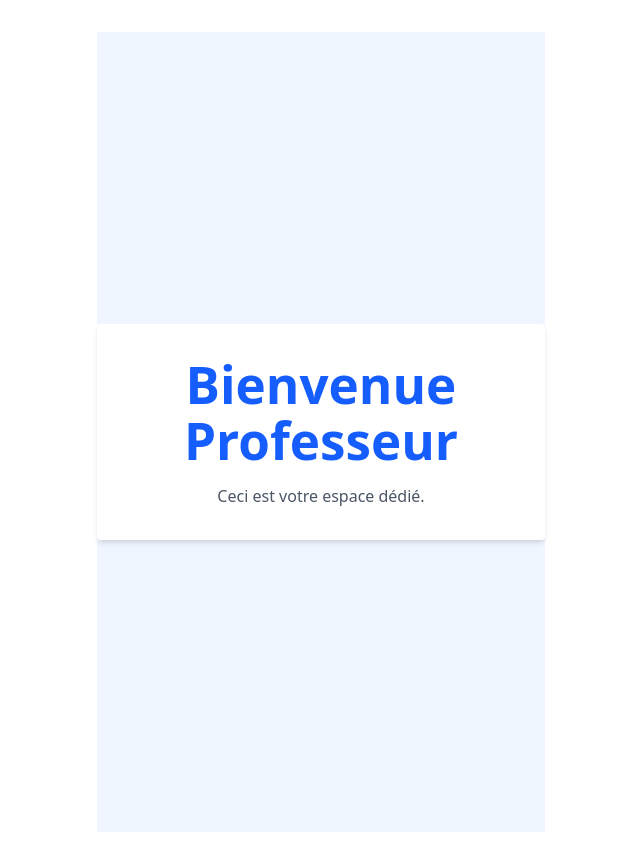
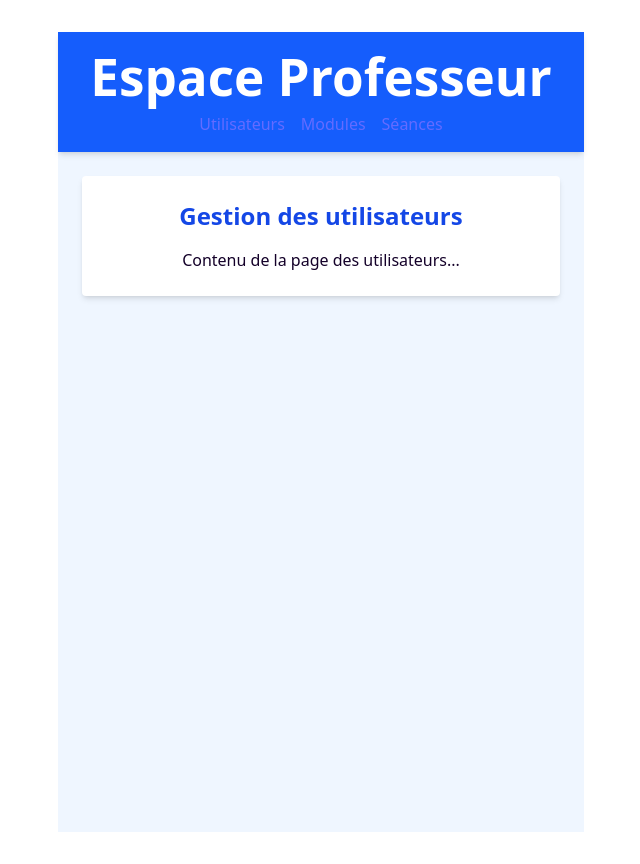
Before and after one commit to ismailtj/presensiaFront, a React (Vite) app: page /prof in a window 1280 px wide. Shown: the whole page, without its empty margins (319-959 px from the left). Built offline with nearby package versions, Linux system fonts and the light colour scheme; sample sign-in values are in the browser's storage.

Commit message:
module get data exemple working

```diff
--- a/src/App.jsx
+++ b/src/App.jsx
@@ -7,12 +7,15 @@ import Login from './components/Login';
 import PrivateRoute from './components/PrivateRoute';
 import ProfPage from './pages/ProfPage';
 import EtudiantPage from './pages/EtudiantPage';
+import UserPage from './pages/prof/UserPage';
+import SeancesPage from './pages/prof/SeancesPage';
+import ModulePage from './pages/prof/ModulePage';
+import GroupesPAges from './pages/prof/GroupesPAges';
 
 
 
 
 function App() {
-  const [count, setCount] = useState(0)
 
   return (
     <>
@@ -21,7 +24,13 @@ function App() {
         <Route path="/login" element={<Login />} />
 
         <Route element={<PrivateRoute />}>
-          <Route path="/prof" element={<ProfPage />} />
+          <Route path="/prof" element={<ProfPage />} >
+            <Route index element={<UserPage /> } />
+            <Route path='users' element={<UserPage />} />
+            <Route path='seances' element={<SeancesPage />} />
+            <Route path='modules' element={<ModulePage />} />
+            <Route path='groups' element={<GroupesPAges />} />
+          </Route>
           <Route path="/etudiant" element={<EtudiantPage />} />
         </Route>
 
--- a/src/hooks/useApi.js
+++ b/src/hooks/useApiGet.js
@@ -1,16 +1,25 @@
 import { useState, useEffect } from 'react';
 import axios from 'axios';
 
-const useApi = (endpoint, options = {}, autoLoad = true) => {
-  const [data, setData] = useState(null);
+const useApiGet = (endpoint, options = {}, autoLoad = true) => {
+  const [data, setData] = useState([]);
   const [loading, setLoading] = useState(autoLoad);
   const [error, setError] = useState(null);
+
+  const token = localStorage.getItem('jwt');
 
   const fetchData = async () => {
     setLoading(true);
     try {
-      const res = await axios(endpoint, options);
-      setData(res.data);
+
+      const res = await axios.get('http://localhost:1337/api'+endpoint, {
+        headers: {
+          Authorization:  `Bearer ${token}`
+        }
+      }, options);
+      console.log(res);
+
+      setData(res.data.data);
       setError(null);
     } catch (err) {
       setError(err);
@@ -27,4 +36,4 @@ const useApi = (endpoint, options = {}, autoLoad = true) => {
   return { data, loading, error, refetch: fetchData };
 };
 
-export default useApi;
+export default useApiGet;
--- /dev/null
+++ b/src/pages/ProfPage.jsx
@@ -0,0 +1,22 @@
+import React from 'react'
+import { Link, Outlet } from 'react-router'
+
+const ProfPage = () => {
+  return (
+    <div className="min-h-screen bg-blue-50 flex flex-col">
+    <header className="bg-blue-600 text-white py-4 px-8 shadow-md">
+      <h1 className="text-xl font-bold">Espace Professeur</h1>
+      <nav className="mt-2 space-x-4">
+        <Link to="users" className="hover:underline">Utilisateurs</Link>
+        <Link to="modules" className="hover:underline">Modules</Link>
+        <Link to="seances" className="hover:underline">Séances</Link>
+      </nav>
+    </header>
+    <main className="flex-1 p-6">
+      <Outlet />
+    </main>
+  </div>
+  )
+}
+
+export default ProfPage
--- a/src/pages/ProfPage.tsx
+++ /dev/null
@@ -1,14 +0,0 @@
-import React from 'react'
-
-const ProfPage = () => {
-  return (
-    <div className="min-h-screen bg-blue-50 flex items-center justify-center">
-    <div className="bg-white p-8 rounded shadow-md w-full max-w-md">
-      <h1 className="text-2xl font-bold text-blue-600 text-center mb-4">Bienvenue Professeur</h1>
-      <p className="text-center text-gray-600">Ceci est votre espace dédié.</p>
-    </div>
-  </div>
-  )
-}
-
-export default ProfPage
--- /dev/null
+++ b/src/pages/prof/GroupesPAges.jsx
@@ -0,0 +1,12 @@
+import React from 'react'
+
+const GroupesPAges = () => {
+  return (
+    <div className="bg-white p-6 rounded shadow-md">
+    <h2 className="text-2xl font-semibold text-blue-700 mb-4">Gestion des groupes</h2>
+    <p>Contenu de la page des groupes...</p>
+  </div>
+  )
+}
+
+export default GroupesPAges
--- /dev/null
+++ b/src/pages/prof/ModulePage.jsx
@@ -0,0 +1,37 @@
+import React from 'react'
+import useApiGet from '../../hooks/useApiGet';
+
+const ModulePage = () => {
+
+    const { data, loading, error } = useApiGet('/modules');
+
+  return (
+    <div className="bg-white p-6 rounded shadow-md">
+        <h2 className="text-2xl font-semibold text-blue-700 mb-4">Gestion des modules</h2>
+        {loading && <p className="text-gray-500">Chargement...</p>}
+        {!data && error && <p className="text-red-500">Erreur : {error.message}</p>}
+        {data && (
+            <table className="min-w-full bg-white border border-gray-200">
+            <thead>
+                <tr className="bg-blue-100 text-left">
+                <th className="py-2 px-4 border">ID</th>
+                <th className="py-2 px-4 border">Nom</th>
+                <th className="py-2 px-4 border">Description</th>
+                </tr>
+            </thead>
+            <tbody>
+                {data.map((mod) => (
+                <tr key={mod.id} className="hover:bg-blue-50">
+                    <td className="py-2 px-4 border">{mod.id}</td>
+                    <td className="py-2 px-4 border">{mod.name}</td>
+                    <td className="py-2 px-4 border">{mod.description}</td>
+                </tr>
+                ))}
+            </tbody>
+            </table>
+            )}
+        </div>
+  )
+}
+
+export default ModulePage
--- /dev/null
+++ b/src/pages/prof/SeancesPage.jsx
@@ -0,0 +1,12 @@
+import React from 'react'
+
+const SeancesPage = () => {
+  return (
+    <div className="bg-white p-6 rounded shadow-md">
+    <h2 className="text-2xl font-semibold text-blue-700 mb-4">Séances</h2>
+    <p>Contenu de la page des séances...</p>
+  </div>
+  )
+}
+
+export default SeancesPage
--- /dev/null
+++ b/src/pages/prof/UserPage.jsx
@@ -0,0 +1,12 @@
+import React from 'react'
+
+const UserPage = () => {
+  return (
+    <div className="bg-white p-6 rounded shadow-md">
+    <h2 className="text-2xl font-semibold text-blue-700 mb-4">Gestion des utilisateurs</h2>
+    <p>Contenu de la page des utilisateurs...</p>
+  </div>
+  )
+}
+
+export default UserPage
```
Also changed, not shown: src/pages/EtudiantPage.jsx (renamed from src/pages/EtudiantPage.tsx).
